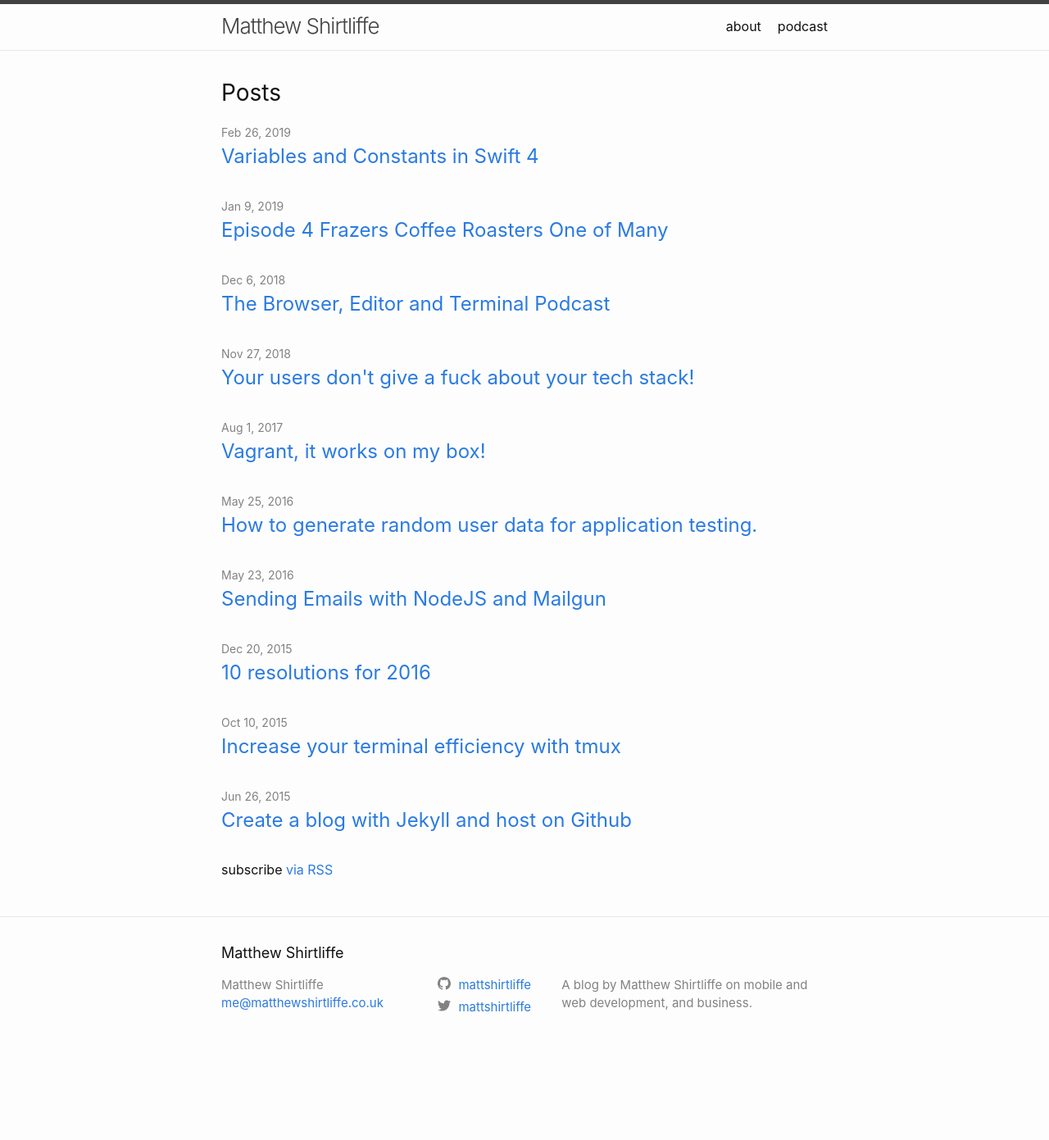
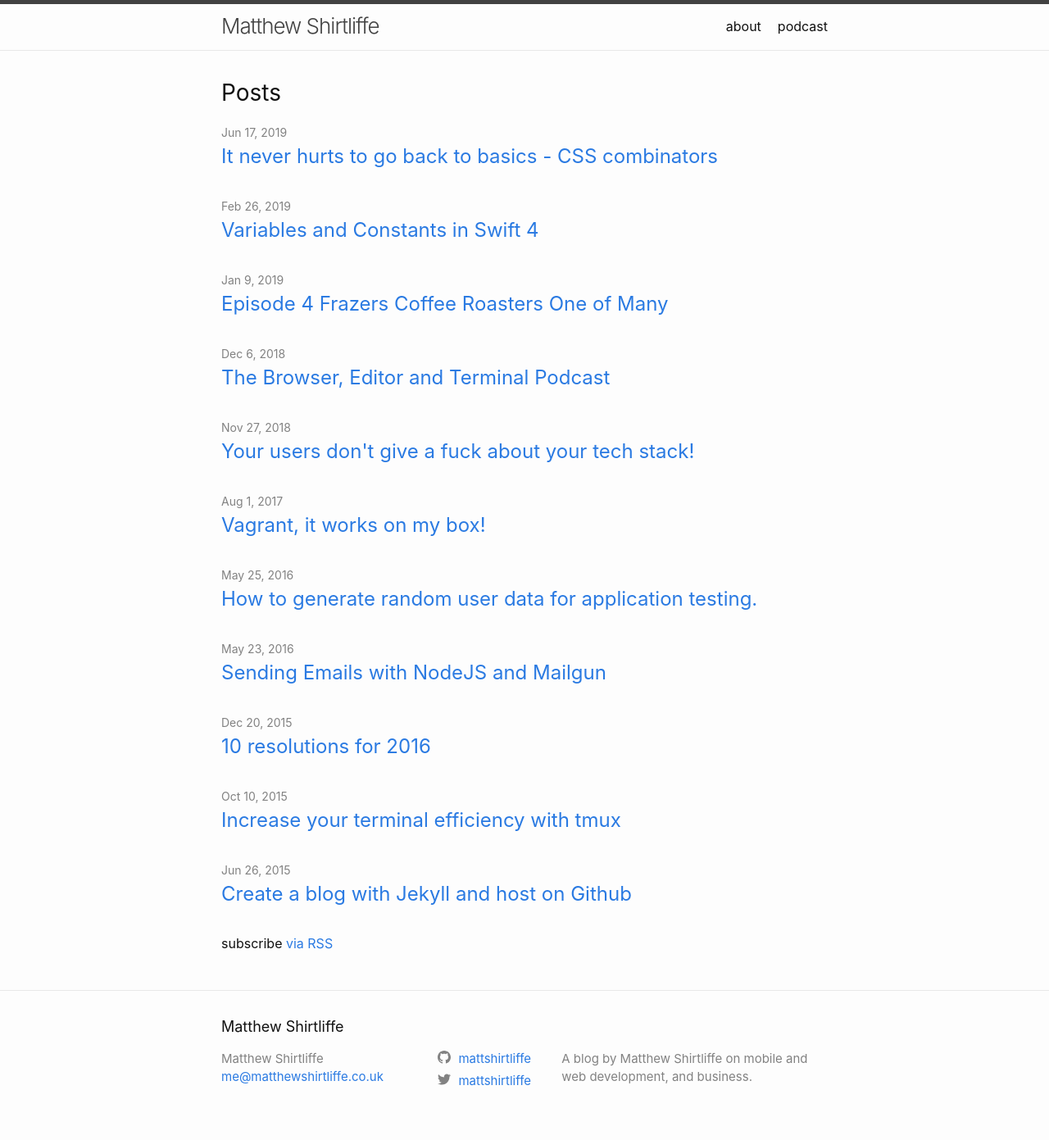
Before and after one commit to mattshirtliffe/mattshirtliffe.github.io, a Jekyll site: the page built from index.md, in a window 1280 px wide. Shown: the whole page at 82% size. Built offline with Jekyll 4.4.1, drawn with Linux system fonts in a browser that asks for light colours; before the commit the page ends 1301 px from its top, so only the background shows below that.

Commit message:
CSS combinators post

````diff
--- a/_config.yml
+++ b/_config.yml
@@ -6,7 +6,7 @@
 copyright_name: Matthew Shirtliffe
 description: "A blog by Matthew Shirtliffe on mobile and web development, and business."
 baseurl: ""
-url: "http://www.matthewshirtliffe.co.uk"
+url: "https://www.matthewshirtliffe.co.uk"
 twitter_username: mattshirtliffe
 github_username:  mattshirtliffe
 email_username:  me@matthewshirtliffe.co.uk
--- /dev/null
+++ b/_posts/2019-06-17-css-combinators.markdown
@@ -0,0 +1,186 @@
+---
+layout: post
+title:  "It never hurts to go back to basics - CSS combinators"
+date:   2019-06-17
+categories: css
+---
+
+This post is about CSS combinators which provide our style sheets with clarity and give us relationship between tags.
+
+# The types of css combinator
+- Adjacent
+- Child
+- Decendent
+- General
+
+## Adjacent sibling
+
+When using the adjacent combinator the style is applied to tags that directly follow the initial tag.
+
+```html
+<!DOCTYPE html>
+<html lang="en">
+  <head>
+    <meta charset="UTF-8" />
+    <meta http-equiv="X-UA-Compatible" content="ie=edge" />
+    <title>Adjacent combinator</title>
+
+    <!-- This is not best practice but just using for demo of combinators -->
+    <style>
+        h1 + p{
+            /* Emerland Green */
+            color: #2ecc71;
+        }
+    </style>
+  </head>
+
+  <body>
+    <main>
+      <section>
+        <h1>I'm a h1 tag</h1>
+        <p>
+            I'm a p tag and I am adjacent to a h1 tag so I am Emerland Green
+        </p>
+        <h1>I'm also a h1 tag</h1>
+        <p>
+            I'm also a p tag and I am adjacent to a h1 tag I am also Emerland Green
+        </p>
+        <p>
+            I'm also a p tag and I'm not adjacent to a h1 tag so I am not Emerland Green
+        </p>
+      </section>
+    </main>
+  </body>
+</html>
+```
+![adjacent-combinator]({{ site.url }}/assets/css-combinators/2019-06-17-adjacent-combinator.png)
+
+### [learn more about the adjacent combinator](https://developer.mozilla.org/en-US/docs/Web/CSS/Adjacent_sibling_combinator)
+
+## Child sibling
+```html
+<!DOCTYPE html>
+<html lang="en">
+  <head>
+    <meta charset="UTF-8" />
+    <meta http-equiv="X-UA-Compatible" content="ie=edge" />
+    <title>Child combinator</title>
+    <!-- This is not best practice but just using for demo of combinators -->
+    <style>
+        div > p{
+            /* Pomegranate */
+            color: #c0392b;
+        }
+    </style>
+  </head>
+  <body>
+    <main>
+      <section>
+        <h1>I'm a h1 tag</h1>
+        <div>
+            <p>
+                I'm Pomegranate because I'm a paragraph tag inside of a div tag.
+            </p>
+        </div>
+        <p>
+            I'm not Pomegranate because I'm a paragraph but not inside of a div tag.
+        </p>
+        <div>
+            <p>
+                I'm also a paragraph tag I am Pomegranate because I'm inside a div tag
+            </p>
+        </div>
+      </section>
+    </main>
+  </body>
+</html>
+```
+![child-combinator]({{ site.url }}/assets/css-combinators/2019-06-17-child-combinator.png)
+### [learn more about the child combinator](https://developer.mozilla.org/en-US/docs/Web/CSS/Child_combinator)
+
+## Descendant
+```html
+<!DOCTYPE html>
+<html lang="en">
+  <head>
+    <meta charset="UTF-8" />
+    <meta http-equiv="X-UA-Compatible" content="ie=edge" />
+    <title>Descendant combinator</title>
+    <!-- This is not best practice but just using for demo of combinators -->
+    <style>
+        div p{
+            /* Carrot */
+            color: #e67e22;
+        }
+    </style>
+  </head>
+  <body>
+    <main>
+      <section>
+        <h1>I'm a h1 tag</h1>
+        <div>
+            <p>
+                I'm carrot orange because I'm a paragraph tag inside of a div tag.
+            </p>
+        </div>
+        <p>
+            I'm not carrot orange because I'm a paragraph and not inside of a div
+        </p>
+        <div>
+            <p>
+                I'm also a paragraph tag I am carrot because I'm inside a div tag. I am a descendant of a div tag.
+            </p>
+        </div>
+      </section>
+    </main>
+  </body>
+</html>
+```
+![descendant-combinator]({{ site.url }}/assets/css-combinators/2019-06-17-descendant-combinator.png)
+### [learn more about the descendant combinator](https://developer.mozilla.org/en-US/docs/Web/CSS/Descendant_combinator)
+
+## General sibling
+```html
+<!DOCTYPE html>
+<html lang="en">
+  <head>
+    <meta charset="UTF-8" />
+    <meta http-equiv="X-UA-Compatible" content="ie=edge" />
+    <title>General combinator</title>
+
+    <!-- This is not best practice but just using for demo of combinators -->
+    <style>
+        h1 ~ p{
+          /* Peterriver */
+          color: #3498db;
+        }
+    </style>
+  </head>
+  <body>
+    <main>
+      <section>
+        <h1>I'm a big old h1 tag</h1>
+        <p>
+            I'm a paragraph tag I'm Peterriver blue
+        </p>
+        <p>
+          I'm paragraph tag also Peterriver blue
+        </p>
+        <p>
+            We are all Peterriver blue because we are paragraph tags
+            on the same level at a h1 tag
+        </p>
+        <div>
+            <p>
+                I'm paragraph tag but I'm not on the same level as a h1 because
+                Matthew put me in inside a div. He's a dick, I'm very lonely.
+            </p>
+        </div>
+      </section>
+    </main>
+  </body>
+</html>
+```
+![general-combinator]({{ site.url }}/assets/css-combinators/2019-06-17-general-combinator.png)
+
+### [learn more about the general combinator](https://developer.mozilla.org/en-US/docs/Web/CSS/General_sibling_combinator)
````
Also changed, not shown: assets/css-combinators/2019-06-17-adjacent-combinator.png (added), assets/css-combinators/2019-06-17-child-combinator.png (added), assets/css-combinators/2019-06-17-descendant-combinator.png (added), assets/css-combinators/2019-06-17-general-combinator.png (added).
